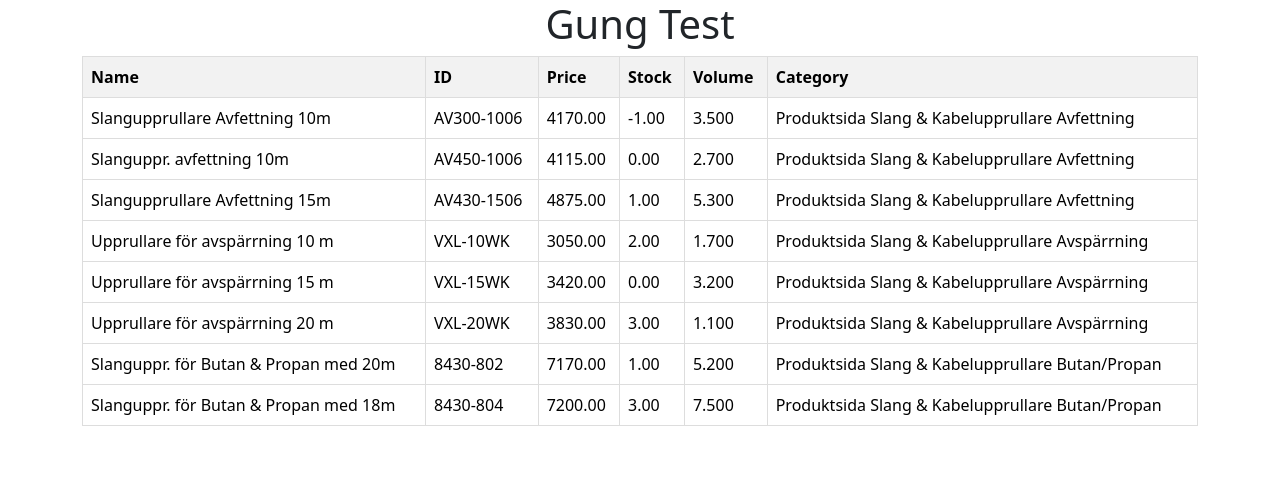
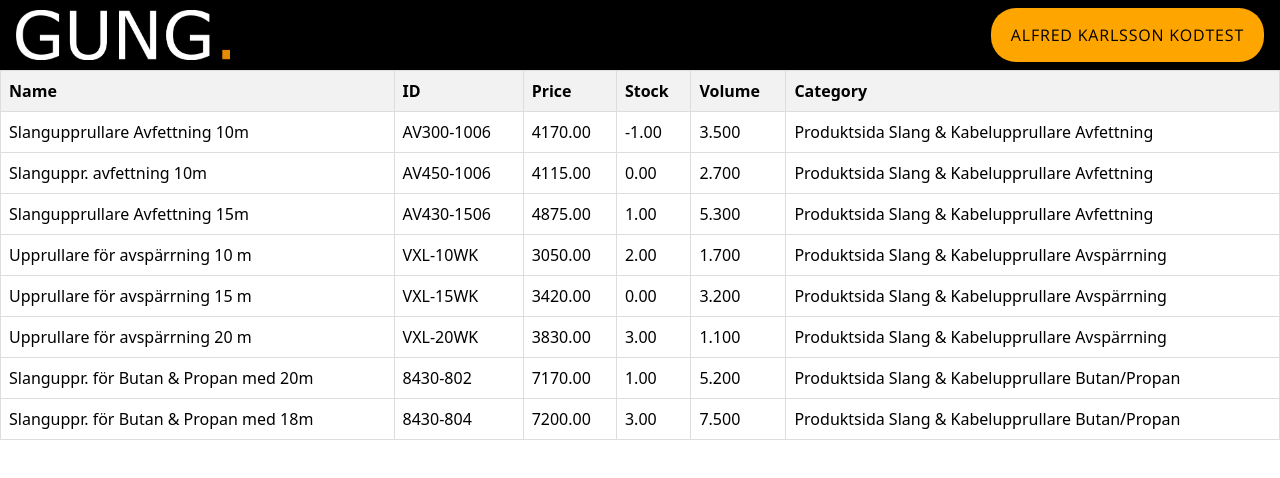
Before and after one commit to alfkar/gung, an Angular app in the folder gungtest/: page / in a window 1280 px wide. Shown: the top 478 px of the page. Built offline with nearby package versions, Linux system fonts and the light colour scheme.

Commit message:
added navbar styling

```diff
--- a/gungtest/src/app/app.component.css
+++ b/gungtest/src/app/app.component.css
@@ -1,3 +1,18 @@
-.container{
-  text-align: center;
+.gung-img{
+  margin-left: 1em;
 }
+
+
+.orange-background {
+    font-size: 16px;
+    background-color: orange;
+    padding: 15px 20px;
+    border-radius: 25px;
+    color: black;
+    font-family: 'Open Sans';
+    font-weight: 400;
+    letter-spacing: 0.05em;
+    line-height: 1.5em;
+    text-transform: uppercase;
+    margin-right: 1em;
+}
--- a/gungtest/src/app/app.component.html
+++ b/gungtest/src/app/app.component.html
@@ -1,4 +1,7 @@
-    <div class="container">
-      <h1>Gung Test</h1>
-      <app-table [products]="products"></app-table>
-    </div>
+<div>
+  <header class="navbar navbar-dark bg-black">
+      <img src="../assets/gung-white.png" alt="Your Brand Logo" class="d-inline-block gung-img" style="height: auto; max-height: 50px;" loading="lazy">
+      <span class="navbar-text orange-background">Alfred Karlsson kodtest</span>
+  </header>
+  <app-table [products]="products"></app-table>
+</div>
--- a/gungtest/src/index.html
+++ b/gungtest/src/index.html
@@ -6,6 +6,7 @@
   <base href="/">
   <meta name="viewport" content="width=device-width, initial-scale=1">
   <link rel="icon" type="image/x-icon" href="favicon.ico">
+  <link href="https://fonts.googleapis.com/css?family=Open+Sans" rel="stylesheet">
 </head>
 <body>
   <app-root></app-root>
```
